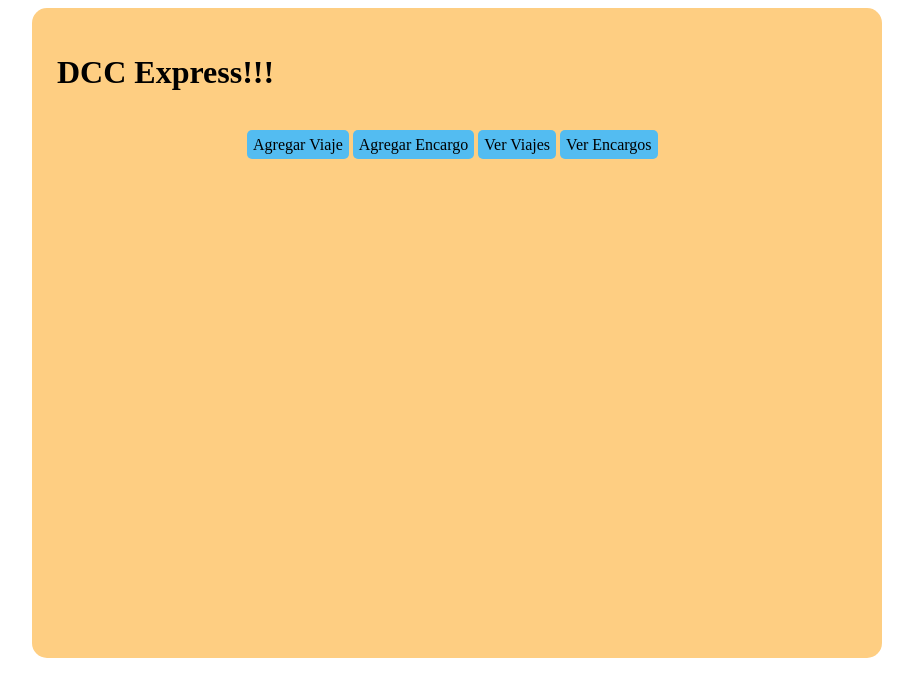
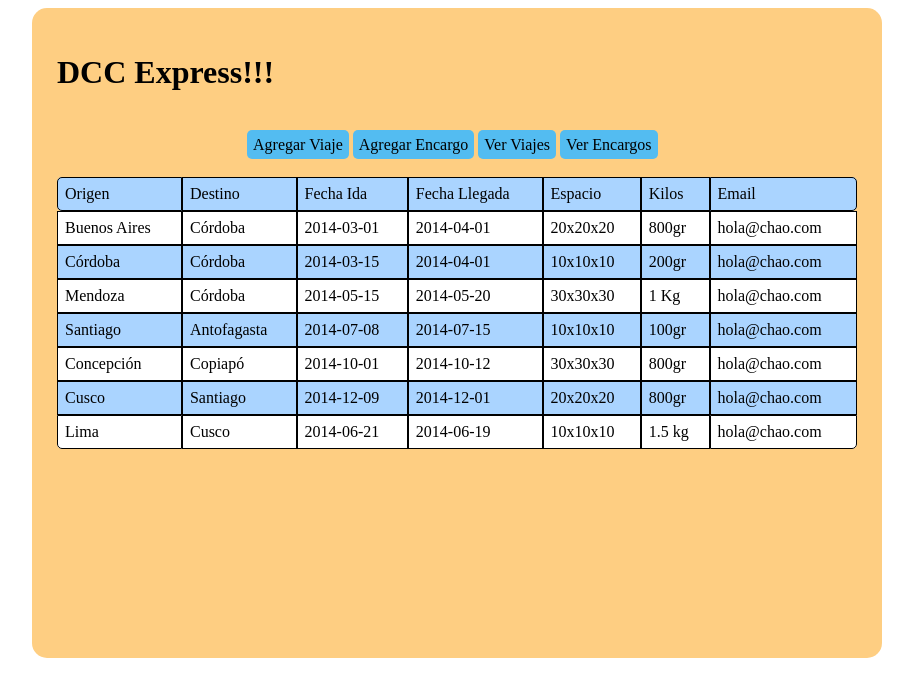
Before and after one commit to gaviles/CC5002, a PHP site: page /ver-viajes.html in a window 1280 px wide. Shown: the top 697 px of the page, without its empty margins (183-1096 px from the left). Run offline with PHP 8.4, Linux system fonts and the light colour scheme.

```diff
--- a/Tarea 1/agregar-encargo.html
+++ b/Tarea 1/agregar-encargo.html
@@ -74,7 +74,7 @@
 		<br/>
 		<form action="" enctype="multipart/form-data" method="POST" onsubmit="return validarFormulario()" >
 
-			<table>
+			<table class="tabla-formulario">
 				<tr>
 					<td>Descripción Encargo: </td>
 					<td> <input type="text" id="descripcion" name="descripcion" maxlength="100" > </td>
--- a/Tarea 1/agregar-viaje.html
+++ b/Tarea 1/agregar-viaje.html
@@ -79,7 +79,7 @@
 		<br/>
 
 		<form action="" method="POST" onsubmit="return validarFormulario()" >
-		<table>
+		<table class="tabla-formulario">
 			<tr>
 				<td>
 					País de Origen:
--- a/Tarea 1/estilo.css
+++ b/Tarea 1/estilo.css
@@ -16,6 +16,9 @@
 	padding: 5px;
 	width: 420px;
 }
+.boton:hover{
+	background-color: #8fdd92;
+}
 
 .boton {
 	border-radius: 5px;
@@ -31,7 +34,6 @@ input{
 	border-style: none;
 	border-radius: 5px;
 	padding-left: 10px;
-
 }
 
 select{
@@ -40,4 +42,57 @@ select{
 	border-style: none;
 	padding-left: 10px;
 	border-radius: 5px;
+	background-color: white;
 }
+
+.tabla-formulario{
+	position:relative;
+	margin-left: auto;
+	margin-right: 260px;
+}
+
+
+.tabla table{
+	width:100%;
+	height:100%;
+	border-spacing: 0px;
+}
+.tabla tr:last-child td:last-child {
+	border-bottom-right-radius:5px;
+}
+.tabla table tr:first-child td:first-child {
+	border-top-left-radius:5px;
+}
+.tabla table tr:first-child td:last-child {
+	border-top-right-radius:5px;
+}
+.tabla tr:last-child td:first-child{
+	border-bottom-left-radius:5px;
+}
+.tabla tr:hover td{
+	background-color: #8fdd92;
+}
+.tabla tr:nth-child(odd){ background-color:#aad4ff; }
+.tabla tr:nth-child(even){ background-color:#ffffff; }
+.tabla td{
+	vertical-align:middle;
+	border:1px solid #000000 !important;
+	border-width:0px 1px 1px 0px;
+	text-align:left;
+	padding:7px;
+	color:#000000;
+}
+.tabla tr:last-child td{
+	border-width:0px 1px 0px 0px;
+}
+.tabla tr td:last-child{
+	border-width:0px 0px 1px 0px;
+}.tabla tr:last-child td:last-child{
+	border-width:0px 0px 0px 0px;
+}
+.tabla tr:first-child td:first-child{
+	border-width:0px 0px 1px 0px;
+}
+.tabla tr:first-child td:last-child{
+	border-width:0px 0px 1px 1px;
+}
--- a/Tarea 1/validadores.js
+++ b/Tarea 1/validadores.js
@@ -149,3 +149,35 @@ function testEmail( sEmail ){
 	}
 	return true;
 }
+
+/*
+ *  Esta función rellena una tabla según el arreglo de objetos que se ingresa.
+ *  Es importante notar que el orden y la cantidad de atributos son importantes por
+ *  que se auto genera el rellenado.
+ *  Dentro del objeto se debe espefificar el tipo de dato que se esta danto, asignando s para texto y i para imágenes
+ *   aData = [ [ {t:'s,v:'camara'},...],[]];
+ '} ] ];
+ */
+function fillTable( sTableID, aData ){
+
+	console.log("rellenando tabla");
+	var oTabla = document.getElementById(sTableID);
+
+	for( var i=0 ; i < aData.length ; i++ ){
+
+		var oRow = document.createElement("tr");
+
+		for( var j=0 ; j < aData[i].length ; j++ ){
+
+			var oCell = document.createElement("td");
+
+			if( aData[i][j].t == 's' ){
+				oCell.innerHTML = aData[i][j].v;
+			}else if( aData[i][j].t == 'i' ){
+				oCell.innerHTML = "<img alt=\"imagen articulo\" src=\"/img/small/"+aData[i][j].v+"\" />";
+			}
+			oRow.appendChild(oCell);
+		}
+		oTabla.appendChild(oRow);
+	}
+}
--- a/Tarea 1/ver-viajes.html
+++ b/Tarea 1/ver-viajes.html
@@ -4,8 +4,52 @@
 	<meta charset="UTF-8">
 	<title>DCC Express</title>
 	<link rel="stylesheet" type="text/css" href="estilo.css">
+	<script type="text/javascript" src="validadores.js"></script>
+	<script type="text/javascript">
+		var aData = [
+			[
+				{t:'s',v:'Buenos Aires'},{t:'s',v:'Córdoba'},{t:'s',v:'2014-03-01'},
+				{t:'s',v:'2014-04-01'},{t:'s',v:'20x20x20'},
+				{t:'s',v:'800gr'},{t:'s',v:'hola@chao.com'}
+			],
+			[
+				{t:'s',v:'Córdoba'},{t:'s',v:'Córdoba'},{t:'s',v:'2014-03-15'},
+				{t:'s',v:'2014-04-01'},{t:'s',v:'10x10x10'},
+				{t:'s',v:'200gr'},{t:'s',v:'hola@chao.com'}
+			],
+			[
+				{t:'s',v:'Mendoza'},{t:'s',v:'Córdoba'},{t:'s',v:'2014-05-15'},
+				{t:'s',v:'2014-05-20'},{t:'s',v:'30x30x30'},
+				{t:'s',v:'1 Kg'},{t:'s',v:'hola@chao.com'}
+			],
+			[
+				{t:'s',v:'Santiago'},{t:'s',v:'Antofagasta'},{t:'s',v:'2014-07-08'},
+				{t:'s',v:'2014-07-15'},{t:'s',v:'10x10x10'},
+				{t:'s',v:'100gr'},{t:'s',v:'hola@chao.com'}
+			],
+			[
+				{t:'s',v:'Concepción'},{t:'s',v:'Copiapó'},{t:'s',v:'2014-10-01'},
+				{t:'s',v:'2014-10-12'},{t:'s',v:'30x30x30'},
+				{t:'s',v:'800gr'},{t:'s',v:'hola@chao.com'}
+			],
+			[
+				{t:'s',v:'Cusco'},{t:'s',v:'Santiago'},{t:'s',v:'2014-12-09'},
+				{t:'s',v:'2014-12-01'},{t:'s',v:'20x20x20'},
+				{t:'s',v:'800gr'},{t:'s',v:'hola@chao.com'}
+			],
+			[
+				{t:'s',v:'Lima'},{t:'s',v:'Cusco'},{t:'s',v:'2014-06-21'},
+				{t:'s',v:'2014-06-19'},{t:'s',v:'10x10x10'},
+				{t:'s',v:'1.5 kg'},{t:'s',v:'hola@chao.com'}
+			],
+		];
+		function ini(){
+
+			fillTable("viajes", aData	);
+		}
+	</script>
 </head>
-<body>
+<body onload="ini()">
 
 	<div class="principal" >
 		<h1>DCC Express!!!</h1>
@@ -17,7 +61,19 @@
 			<a class="boton" href="ver-encargos.html" >Ver Encargos</a>
 		</div>
 		<br/>
+		<div class="tabla">
+			<table id="viajes">
+				<tr>
+					<td>Origen</td>
+					<td>Destino</td>
+					<td>Fecha Ida</td>
+					<td>Fecha Llegada</td>
+					<td>Espacio</td>
+					<td>Kilos</td>
+					<td>Email</td>
+				</tr>
+			</table>
+		</div>
 	</div>
-
 </body>
 </html>
```
Also changed, not shown: Tarea 1/ver-encargos.html (+40 -1 lines), Tarea 1/img/original/04_12_5_web.jpg (added), Tarea 1/img/original/04_19_17_web.jpg (added), Tarea 1/img/original/04_19_64_web.jpg (added), Tarea 1/img/original/11_22_6_web.jpg (added), Tarea 1/img/original/11_41_18_web.jpg (added), Tarea 1/img/original/11_50_4_web.jpg (added), Tarea 1/img/original/9908_02_10_web.jpg (added).
